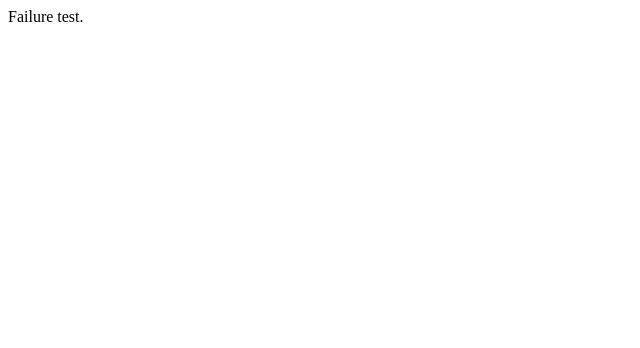
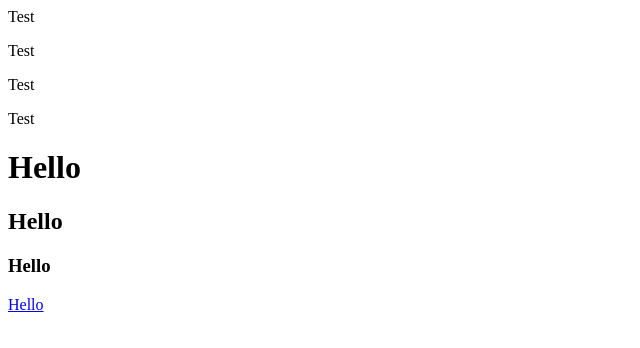
Before and after one commit to atuva/My_First_Portfolio_bak, a plain HTML site: page html_basic/index.html in a window 1280 px wide. Shown: the whole page, without its empty margins (0-640 px from the left). Drawn offline with Linux system fonts and the light colour scheme.

Commit message:
Update index.html

```diff
--- a/html_basic/index.html
+++ b/html_basic/index.html
@@ -1 +1,10 @@
- Failure test.
+<p>Test</p><p>Test</p><p>Test</p><p>Test</p>
+
+
+<h1>Hello</h1>
+
+<h2>Hello</h2>
+
+<h3>Hello</h3>
+
+<a href="/about.html">Hello </a>
```
